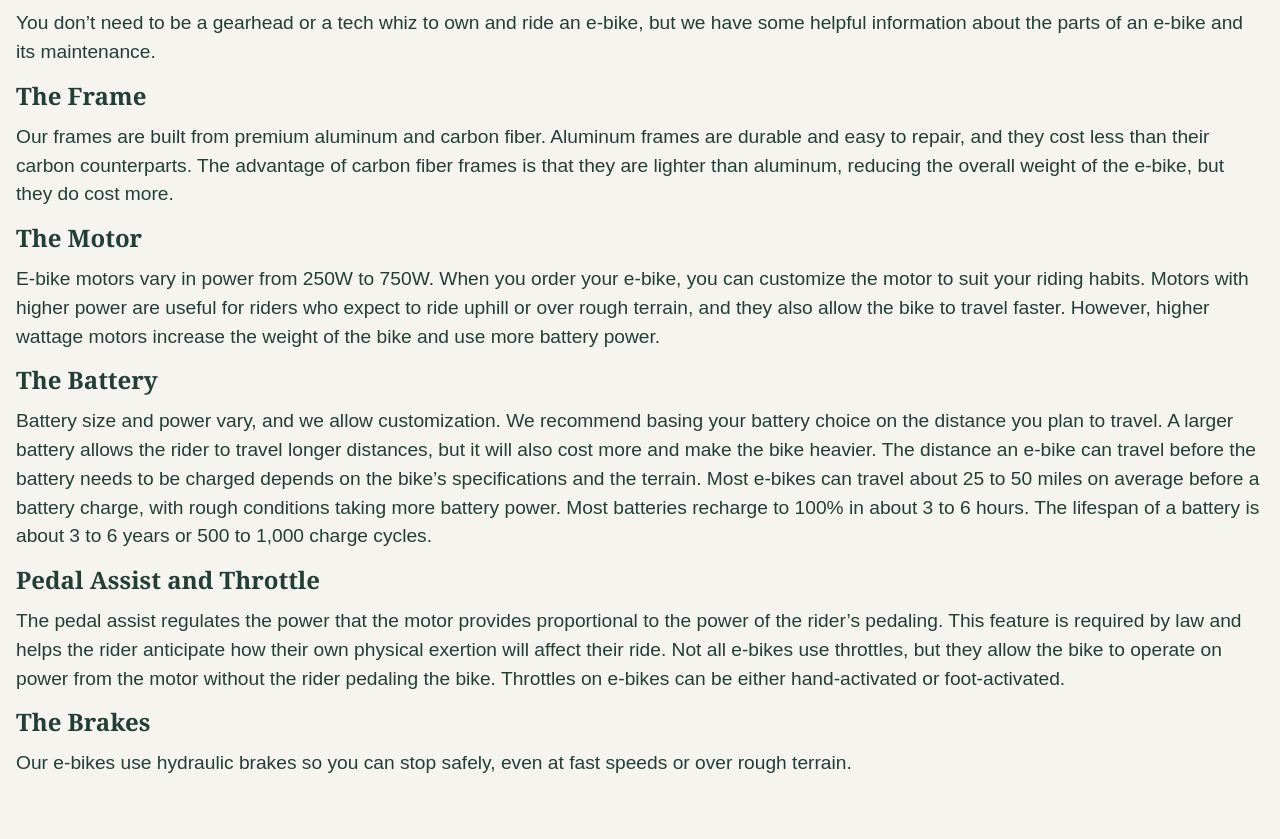
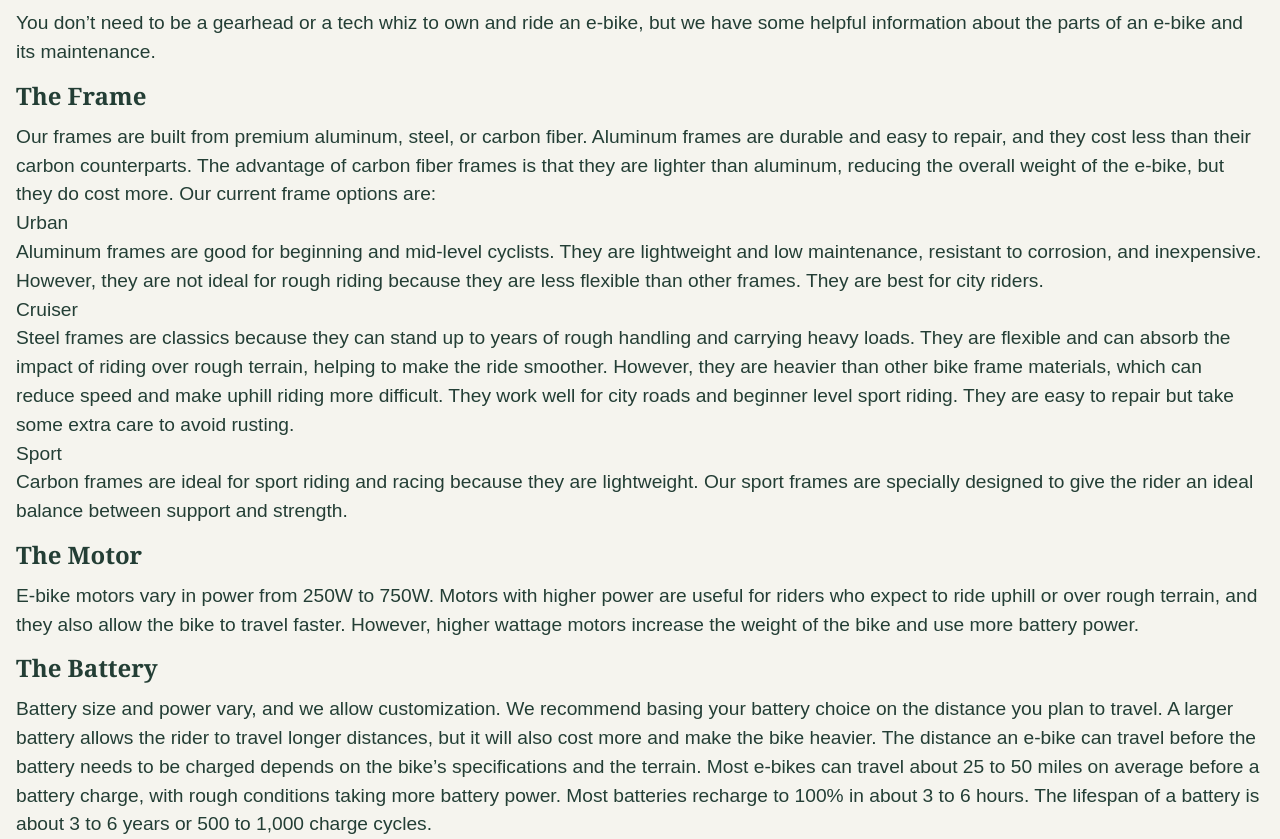
Before and after one commit to tracydchristenson-hub/drift_ebike, a plain HTML site: page learn.html in a window 1280 px wide. Shown: the part 623-1462 px from the top of the page. Drawn offline with Linux system fonts and the light colour scheme.

Commit message:
Update learn.html

```diff
--- a/learn.html
+++ b/learn.html
@@ -26,7 +26,7 @@
             <!-- Main Navigation -->
             <nav class="site-nav" aria-label="Main Navigation">
                 <ul>
-                    <li><a href="bikes.html">Bikes</a></li>
+                    <li><a href="index.html#bikes">Bikes</a></li>
                     <li><a href="customize.html">Customize</a></li>
                     <li><a href="learn.html" aria-current="page">Learn</a></li>
                     <li><a href="test-ride.html">Test Ride</a></li>
@@ -47,9 +47,18 @@
                 <p>Like regular bikes, riding an e-bike is good exercise. The difference is that the motor on an electric bike allows the rider to travel faster than they could on a regular bike, up to 20 to 28 mph. The boost in speed allows the rider to travel longer distances in less time, making e-bikes a good choice for regular commutes that save the user money for fuel and parking. They’re great for the environment because they produce no emissions! The power boost an e-bike provides also saves the user some physical effort and allows the rider to travel at a more constant speed, even going up and down hills.</p>
             <p>You don’t need to be a gearhead or a tech whiz to own and ride an e-bike, but we have some helpful information about the parts of an e-bike and its maintenance.</p>
             <h3>The Frame</h3>
-                <p>Our frames are built from premium aluminum and carbon fiber. Aluminum frames are durable and easy to repair, and they cost less than their carbon counterparts. The advantage of carbon fiber frames is that they are lighter than aluminum, reducing the overall weight of the e-bike, but they do cost more.</p>
+                <p>Our frames are built from premium aluminum, steel, or carbon fiber. Aluminum frames are durable and easy to repair, and they cost less than their carbon counterparts. The advantage of carbon fiber frames is that they are lighter than aluminum, reducing the overall weight of the e-bike, but they do cost more. Our current frame options are:</p>
+                <dl>
+                    <dt>Urban</dt>
+                    <dd>Aluminum frames are good for beginning and mid-level cyclists. They are lightweight and low maintenance, resistant to corrosion, and inexpensive. However, they are not ideal for rough riding because they are less flexible than other frames. They are best for city riders.</dd>
+                    <dt>Cruiser</dt>
+                    <dd>Steel frames are classics because they can stand up to years of rough handling and carrying heavy loads. They are flexible and can absorb the impact of riding over rough terrain, helping to make the ride smoother. However, they are heavier than other bike frame materials, which can reduce speed and make uphill riding more difficult. They work well for city roads and beginner level sport riding. They are easy to repair but take some extra care to avoid rusting.</dd>
+                    <dt>Sport</dt>
+                    <dd>Carbon frames are ideal for sport riding and racing because they are lightweight. Our sport frames are specially designed to give the rider an ideal balance between support and strength.
+</dd>
+                </dl>
                 <h3 id="city-riding">The Motor</h3>
-                <p>E-bike motors vary in power from 250W to 750W. When you order your e-bike, you can customize the motor to suit your riding habits. Motors with higher power are useful for riders who expect to ride uphill or over rough terrain, and they also allow the bike to travel faster. However, higher wattage motors increase the weight of the bike and use more battery power.</p>
+                <p>E-bike motors vary in power from 250W to 750W. Motors with higher power are useful for riders who expect to ride uphill or over rough terrain, and they also allow the bike to travel faster. However, higher wattage motors increase the weight of the bike and use more battery power.</p>
                 <h3 id="battery">The Battery</h3>
                 <p>Battery size and power vary, and we allow customization. We recommend basing your battery choice on the distance you plan to travel. A larger battery allows the rider to travel longer distances, but it will also cost more and make the bike heavier. The distance an e-bike can travel before the battery needs to be charged depends on the bike’s specifications and the terrain. Most e-bikes can travel about 25 to 50 miles on average before a battery charge, with rough conditions taking more battery power. Most batteries recharge to 100% in about 3 to 6 hours. The lifespan of a battery is about 3 to 6 years or 500 to 1,000 charge cycles.</p>
                 <h3 id="pedal-assist">Pedal Assist and Throttle</h3>
```
